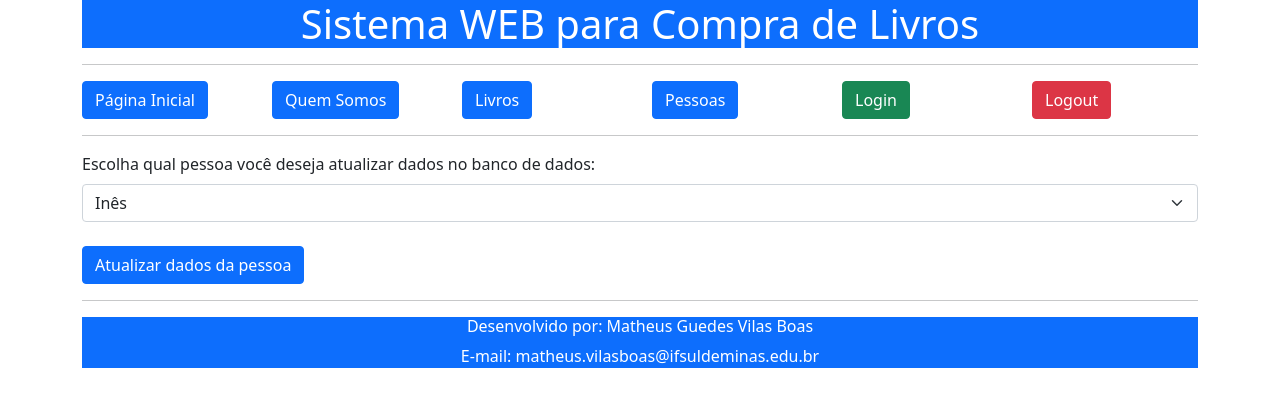
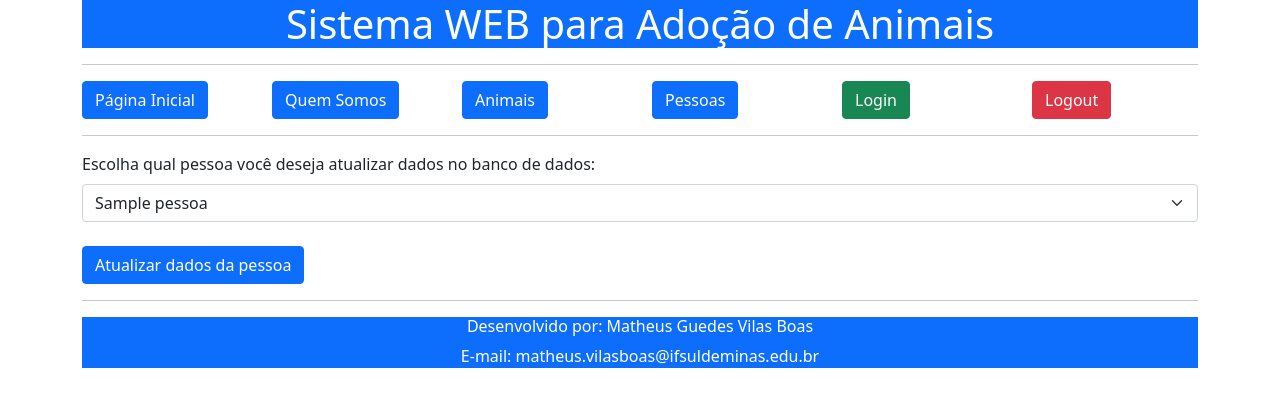
Before and after one commit to anaelizafeitoza/BIBLIOTECA, a PHP site: page /atualizarPessoa.php in a window 1280 px wide. Shown: the top 407 px of the page. Run offline with PHP 8.4, Linux system fonts and the light colour scheme; tables that the repository leaves empty or names only in its code hold one stand-in row (values such as "Sample post").

Commit message:
atualizar pessoa

```diff
--- a/atualizarPessoa.php
+++ b/atualizarPessoa.php
@@ -6,52 +6,79 @@
 
 		<link href="https://cdn.jsdelivr.net/npm/bootstrap@5.0.0-beta1/dist/css/bootstrap.min.css" rel="stylesheet" integrity="sha384-		giJF6kkoqNQ00vy+HMDP7azOuL0xtbfIcaT9wjKHr8RbDVddVHyTfAAsrekwKmP1" crossorigin="anonymous">
 
-		<title>Leitores - Atualização</title>
+		<title>Pessoas - Atualização</title>
 	</head>
 
   	<body>
 		<div class="container">
 			<header class="bg-primary text-white text-center">
-				<h1> Sistema WEB para Compra de Livros</h1>
+				<h1> Sistema WEB para Adoção de Animais</h1>
 			</header>
 
 			<hr>
 			<div class="row">
 
 				<div class="col-2">
-					<a href="index.php" class="btn btn-primary">Página Inicial</a>
+					<a href="index.html" class="btn btn-primary">Página Inicial</a>
 				</div>
 
 				<div class="col-2">
-					<a href="quem_somos.php" class="btn btn-primary">Quem Somos</a>
+					<a href="quem_somos.html" class="btn btn-primary">Quem Somos</a>
 				</div>
 				<div class="col-2">
-					<a href="livros.php" class="btn btn-primary">Livros</a>
+					<a href="animais.html" class="btn btn-primary">Animais</a>
 				</div>
 				<div class="col-2">
-					<a href="pessoas.php" class="btn btn-primary">Pessoas</a>
+					<a href="pessoas.html" class="btn btn-primary">Pessoas</a>
 				</div>
 				<div class="col-2">
-					<a href="login.php" class="btn btn-success">Login</a>
+					<a href="login.html" class="btn btn-success">Login</a>
 				</div>
 				<div class="col-2">
-					<a href="logout.php" class="btn btn-danger">Logout</a>
+					<a href="logout.html" class="btn btn-danger">Logout</a>
 				</div>
 			</div>
 
 			<hr>
 
-			<form method="POST" action="atualizar_pessoa_bd.php">
+			<form method="POST" action="#">
 			  <label for="pessoaEscolhida" class="form-label">Escolha qual pessoa você deseja atualizar dados no banco de dados: </label>
 			  <select class="form-select" id="pessoaEscolhida" name="pessoaEscolhida">
-				<option> Inês </option>
-				<option> Maria </option>
-				<option> Pedro Henrique </option>
-				<option> Sophia </option>
+				<?php
+					require_once "model/pessoa.php";
+					$pessoas = selecionarTodasPessoas();
+					foreach ($pessoas as $p)
+					{
+						echo "<option value = $p->id>" . $p->nome . "</option>";
+					}
+				?>
 			  </select><br>
 			  <button type="submit" class="btn btn-primary">Atualizar dados da pessoa </button>
 			</form>
 
+			<?php
+				if (isset($_POST["pessoaEscolhida"]))
+				{
+					require_once "model/pessoa.php";
+					$pessoa = selecionarPessoaId($_POST["pessoaEscolhida"]);
+			?>
+					<form method="POST" action="validacao_pessoa.php">
+						<input type="hidden" id="idOculto" name="idOculto" value=<?php echo $pessoa->id;?>">
+						<label for="nome" class="form-label">Nome da Pessoa: </label>
+						<input type="text" class="form-control" id="nome" name="nome" value="<?php echo $pessoa->nome;?>">
+
+						<label for="endereco" class="form-label">Endereço: </label>
+						<input type="text" class="form-control" id="endereco" name="endereco" value="<?php echo $pessoa->endereco;?>">
+
+						<label for="preferencias" class="form-label">Preferências:</label>
+						<textarea class="form-control" id="preferencias" name="preferencias" rows="5"><?php echo $pessoa->preferencias;?></textarea><br>
+
+						<button type="submit" class="btn btn-primary">Atualizar Pessoa </button>
+					</form>
+			<?php
+				}
+
+			?>
 
 			<hr>
 
```
